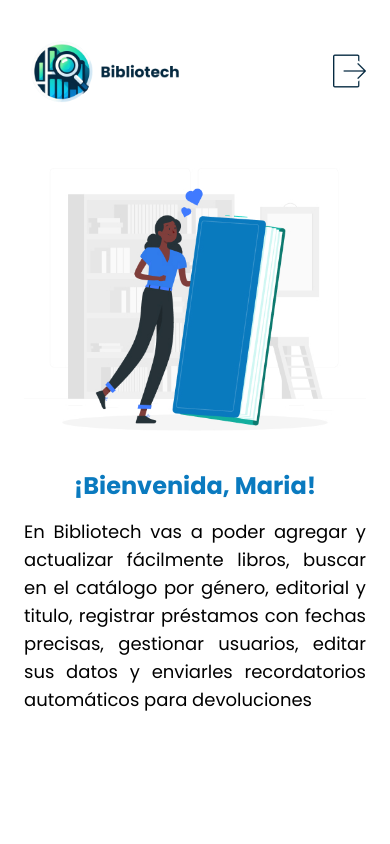
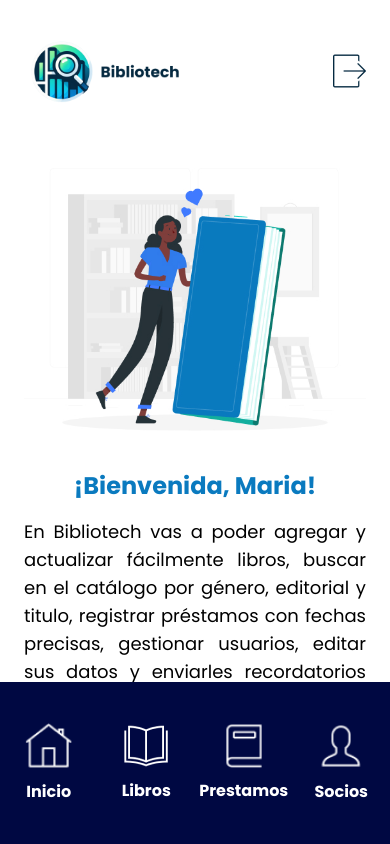
Before and after one commit to No-Country/c15-41-t-java-react, a React (Vite) app in the folder FrontEnd/: page / in a window 390 px wide. Both pictures are taken after typing "name@example.com", "Sample123" into the empty fields and a click on the button "Iniciar sesión". Shown: the top 844 px of the page. Built offline with nearby package versions, Linux system fonts and the light colour scheme; no server answers.

Commit message:
Fixed NavBarMobile component to bottom

```diff
--- a/FrontEnd/src/components/Layout/NavBarMobile.tsx
+++ b/FrontEnd/src/components/Layout/NavBarMobile.tsx
@@ -2,7 +2,7 @@ import { Link } from 'react-router-dom'
 
 export const NavBarMobile: React.FC = () => {
   return (
-    <nav className="hidden h-fit w-full grid-cols-4 items-center bg-[#000842] py-10 max-lg:grid">
+    <nav className="fixed bottom-0 hidden h-fit w-full grid-cols-4 items-center bg-[#000842] py-10 max-lg:grid">
       <Link
         to="/home"
         className="text-md mx-auto flex w-12 flex-col items-center gap-y-2 text-center font-bold text-white no-underline hover:underline"
--- a/FrontEnd/src/components/Layout/index.tsx
+++ b/FrontEnd/src/components/Layout/index.tsx
@@ -43,7 +43,7 @@ export default function Layout() {
           <img src="/icons/Logout.png" alt="logout" />
         </button>
       </header>
-      <main className="min-h-[calc(100vh-9rem-4rem)] max-lg:min-h-[calc(100vh-9rem-104px)]">
+      <main className="min-h-[calc(100vh-9rem-4rem)] max-lg:mb-40 max-lg:min-h-[calc(100vh-9rem-104px)]">
         <Outlet />
       </main>
       <NavBarMobile />
```
